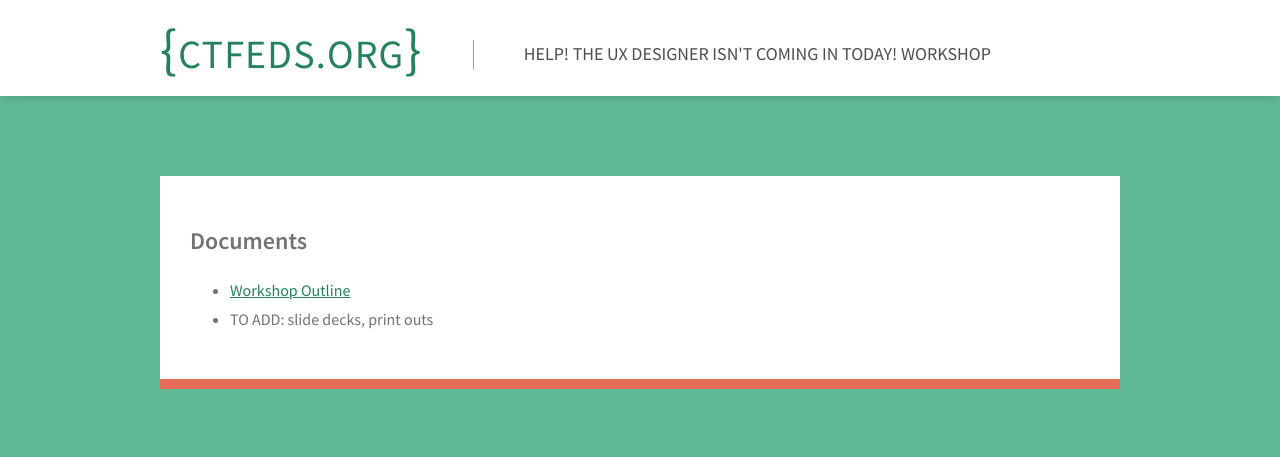
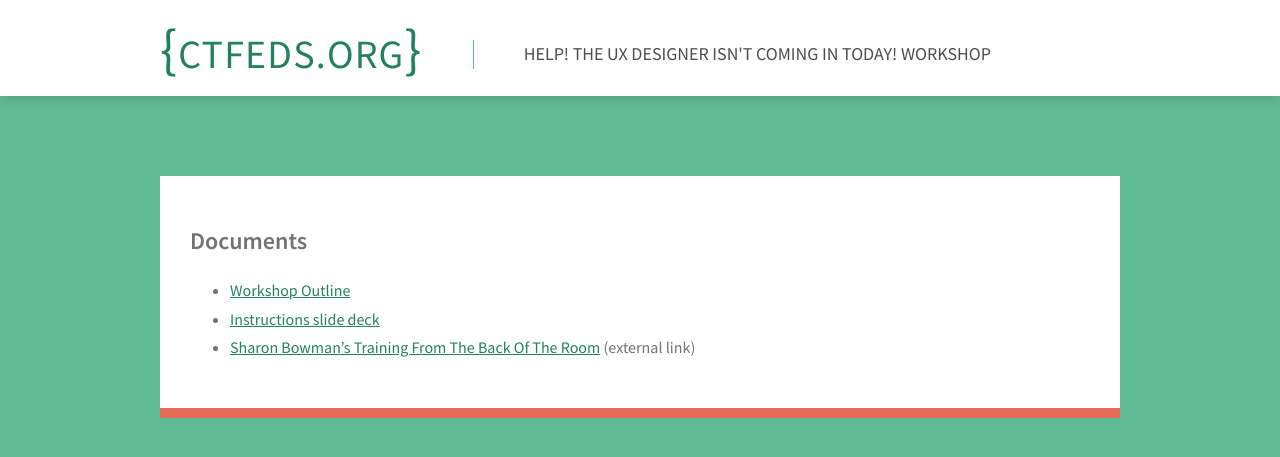
Before and after one commit to CTFEDs/Help-The-UX-Designer-isnt-coming-in-today-Workshop, a Jekyll site: the page built from index.md, in a window 1280 px wide. Shown: the top 457 px of the page. Built offline with Jekyll 4.4.1, drawn with Linux system fonts in a browser that asks for light colours.

Commit message:
Add TBTBOTR to resources

```diff
--- a/index.md
+++ b/index.md
@@ -6,4 +6,5 @@ title: Help! The UX Designer isn't coming in today! Workshop
 ## Documents
 
 * [Workshop Outline](workshop-outline/)
-* TO ADD: slide decks, print outs
+* [Instructions slide deck](/decks/instructions.pdf)
+* [Sharon Bowman's Training From The Back Of The Room](http://bowperson.com/training-from-the-back-of-the-room/) (external link)
```
